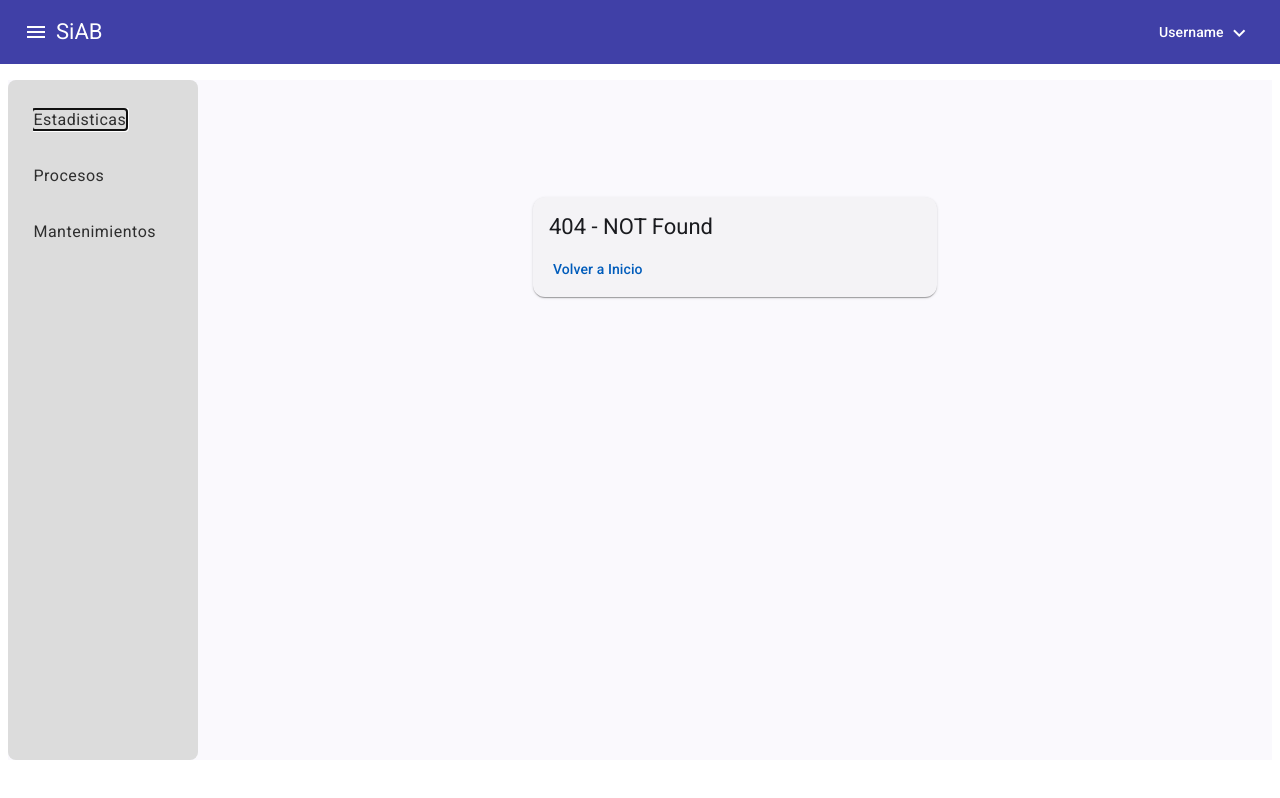
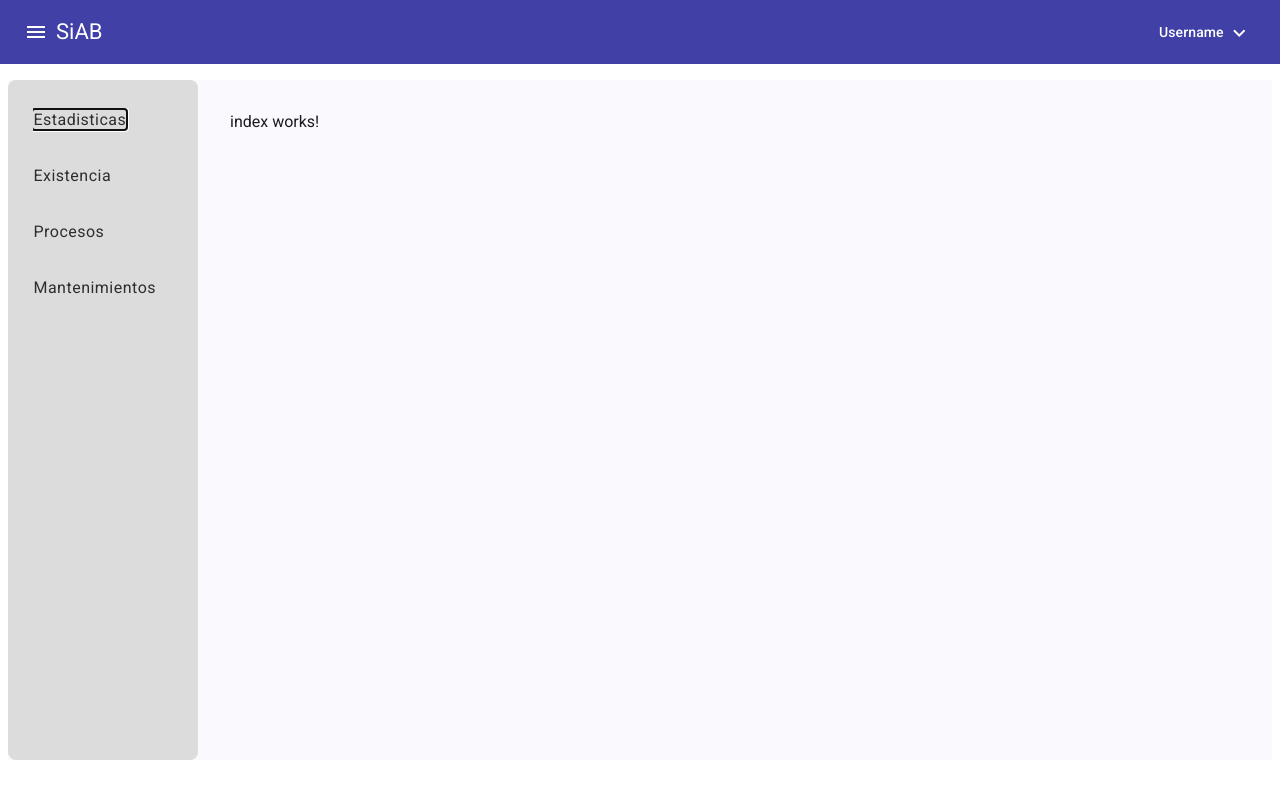
Before and after one commit to Adrian-DG/SiAB-web, an Angular app: page /existencia/existencia in a window 1280 px wide. Before the commit this address led to /404. Built offline with nearby package versions, Linux system fonts and the light colour scheme.

Commit message:
existencia module added

```diff
--- a/src/app/app.component.ts
+++ b/src/app/app.component.ts
@@ -28,6 +28,7 @@ export class AppComponent {
 	isVisible: boolean = true;
 	modules: IUrlOption[] = [
 		{ url: 'link', name: 'Estadisticas', icon: 'chevron_right' },
+		{ url: 'existencia', name: 'Existencia', icon: 'chevron_right' },
 		{ url: 'link', name: 'Procesos', icon: 'chevron_right' },
 		{
 			url: 'mantenimientos',
--- a/src/app/app.routes.ts
+++ b/src/app/app.routes.ts
@@ -1,6 +1,13 @@
 import { Routes } from '@angular/router';
 
 export const routes: Routes = [
+	{
+		path: 'existencia',
+		loadChildren: () =>
+			import('./modules/existencia/existencia.routes').then(
+				(m) => m.existenciaRoutes
+			),
+	},
 	{
 		path: 'mantenimientos',
 		loadChildren: () =>
--- /dev/null
+++ b/src/app/modules/existencia/existencia.routes.ts
@@ -0,0 +1,16 @@
+import { Route } from '@angular/router';
+
+export const existenciaRoutes: Route[] = [
+	{
+		path: 'existencia',
+		loadComponent: () =>
+			import('./pages/index/index.component').then(
+				(m) => m.IndexComponent
+			),
+	},
+	{
+		path: '',
+		pathMatch: 'full',
+		redirectTo: 'existencia',
+	},
+];
--- /dev/null
+++ b/src/app/modules/existencia/pages/index/index.component.scss
@@ -0,0 +1,3 @@
+:host {
+  display: block;
+}
--- /dev/null
+++ b/src/app/modules/existencia/pages/index/index.component.ts
@@ -0,0 +1,11 @@
+import { ChangeDetectionStrategy, Component } from '@angular/core';
+
+@Component({
+  selector: 'app-index',
+  standalone: true,
+  imports: [],
+  template: `<p>index works!</p>`,
+  styleUrl: './index.component.scss',
+  changeDetection: ChangeDetectionStrategy.OnPush,
+})
+export class IndexComponent { }
```
